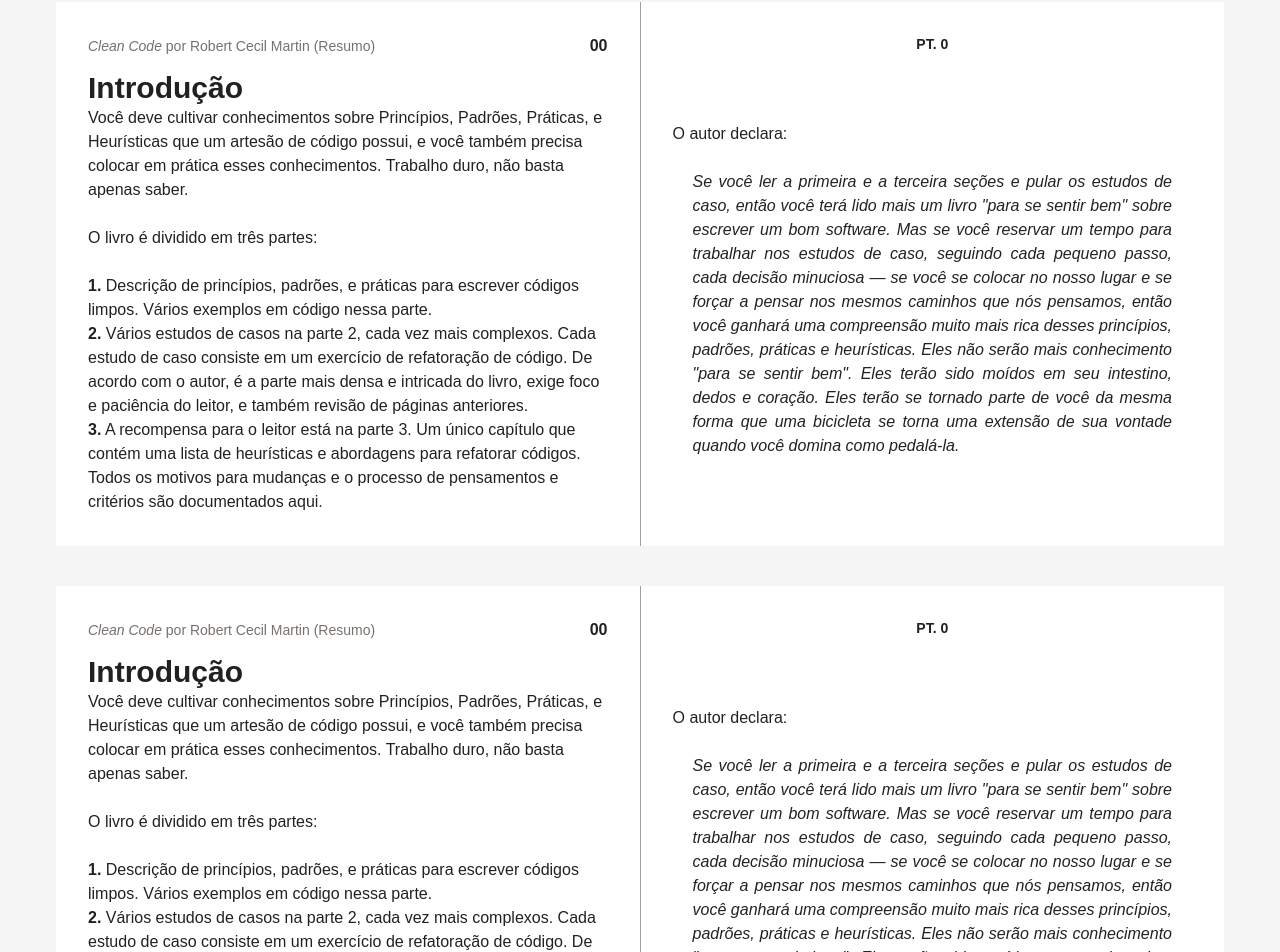
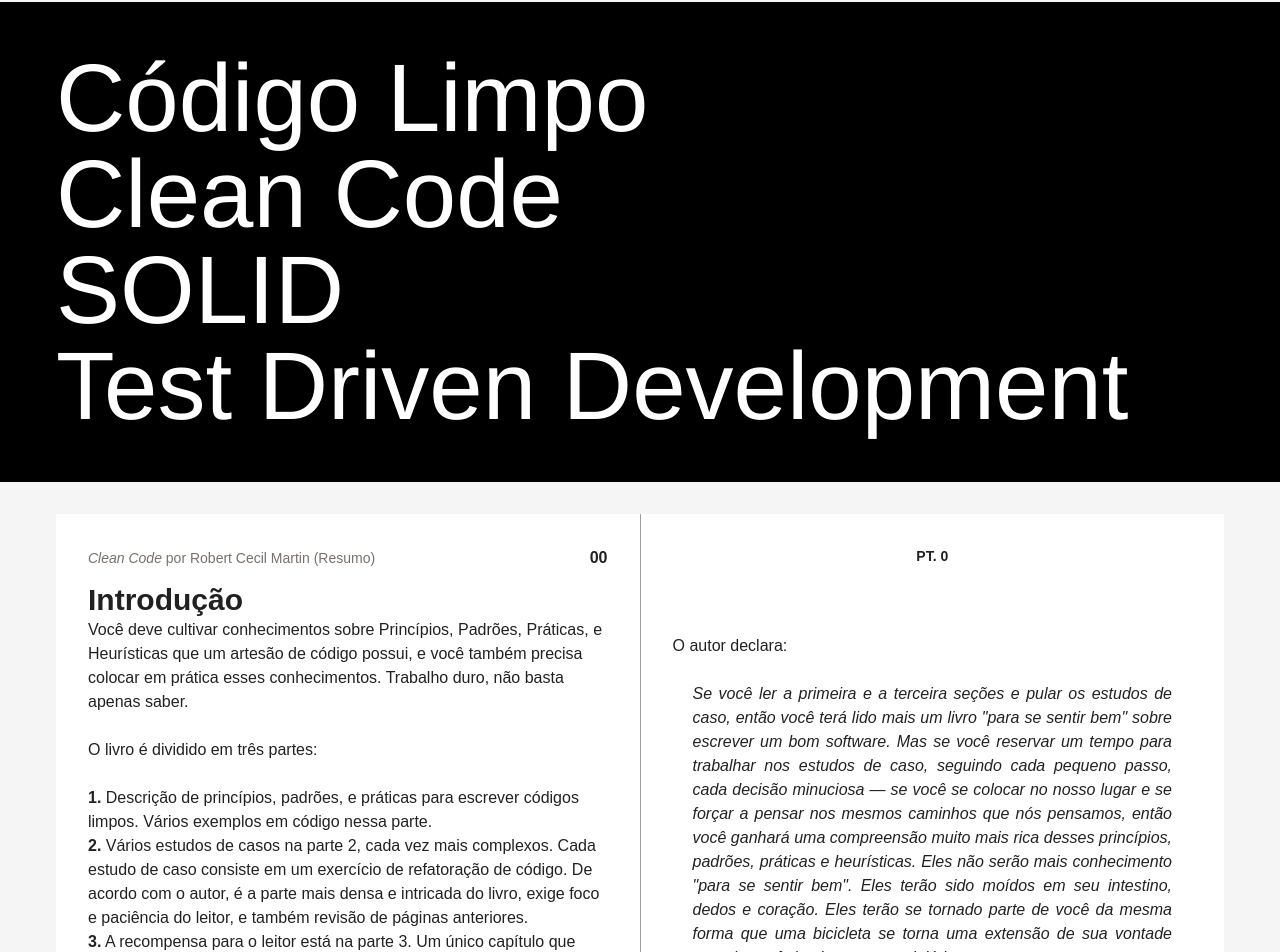
Before and after one commit to andrewunifei/personal-web-site, a Next.js app: page /cleanCode in a window 1280 px wide. Shown: the part 114-1066 px from the top of the page. Built offline with nearby package versions, Linux system fonts and the light colour scheme; what @mui/material-nextjs would draw is missing.

Commit message:
[ADD] Continuation of content creation

```diff
--- /dev/null
+++ b/src/app/cleanCode/components/BlackStrip.tsx
@@ -0,0 +1,12 @@
+import { Container } from "@mui/material";
+
+export default function BlackStrip() {
+    return (
+        <Container maxWidth="xl" className="bg-[#000] h-full py-12">
+            <p className="text-white text-8xl font-helvetica">Código Limpo</p>
+            <p className="text-white text-8xl font-helvetica">Clean Code</p>
+            <p className="text-white text-8xl font-helvetica">SOLID</p>
+            <p className="text-white text-8xl font-helvetica">Test Driven Development</p>
+        </Container>
+    )
+}
--- a/src/app/cleanCode/page.tsx
+++ b/src/app/cleanCode/page.tsx
@@ -1,15 +1,25 @@
+import BlackStrip from "./components/BlackStrip"
 import CleanCodeHeader from "./components/CleanCodeHeader"
 import CleanCodeSection from "./components/CleanCodeSection"
 import { Container, Box } from "@mui/material"
 
 export default function CleanCode() {
     return (
-        <div className="bg-[#F5F5F5] px-8 pb-64">
+        <>
+            <div className="bg-[#F5F5F5] px-8">
                 <Container maxWidth="xl" className="bg-[#F5F5F5] h-full">
                     <CleanCodeHeader />
+                </Container>
+            </div>
+            <div className="bg-[#000] px-8">
+                <BlackStrip />
+            </div>
+            <div className="bg-[#F5F5F5] px-8 pb-64 pt-8">
+                <Container maxWidth="xl" className="bg-[#F5F5F5] h-full">
                     <CleanCodeSection />
                     <CleanCodeSection />
                 </Container>
             </div>
+        </>
     )
 }
```
Lines whose indentation alone changed are shown as unchanged.
